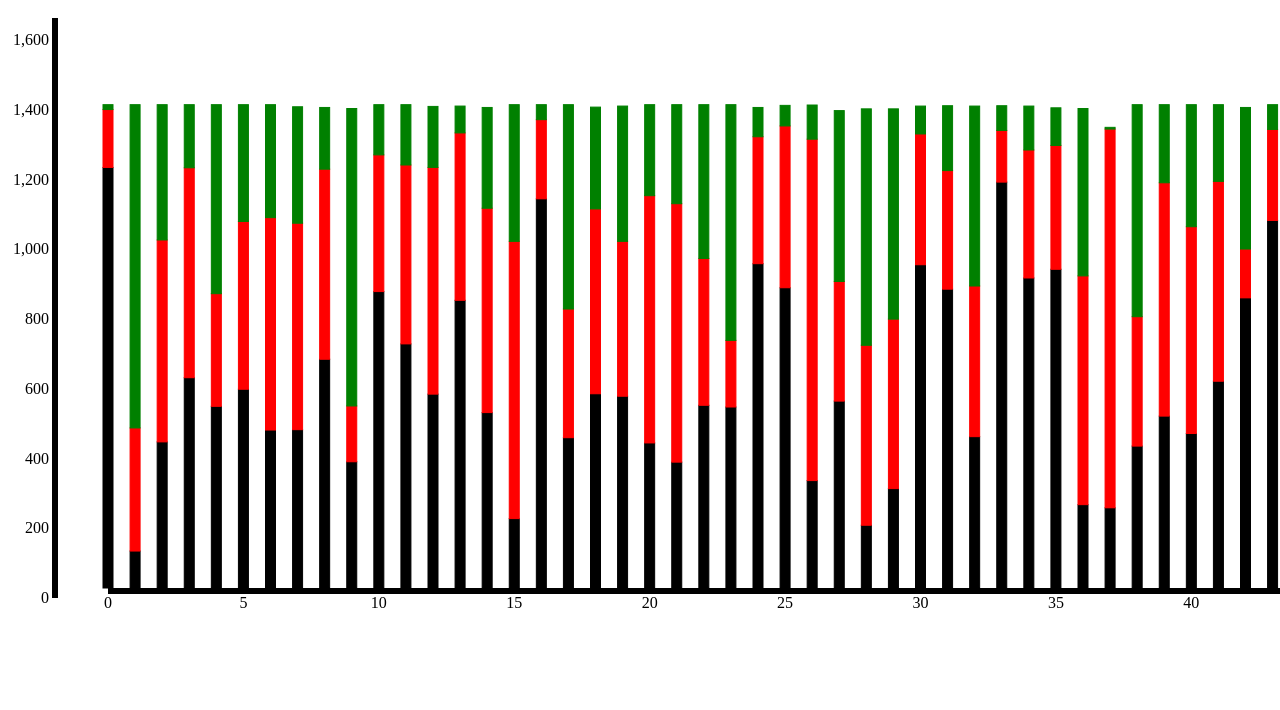
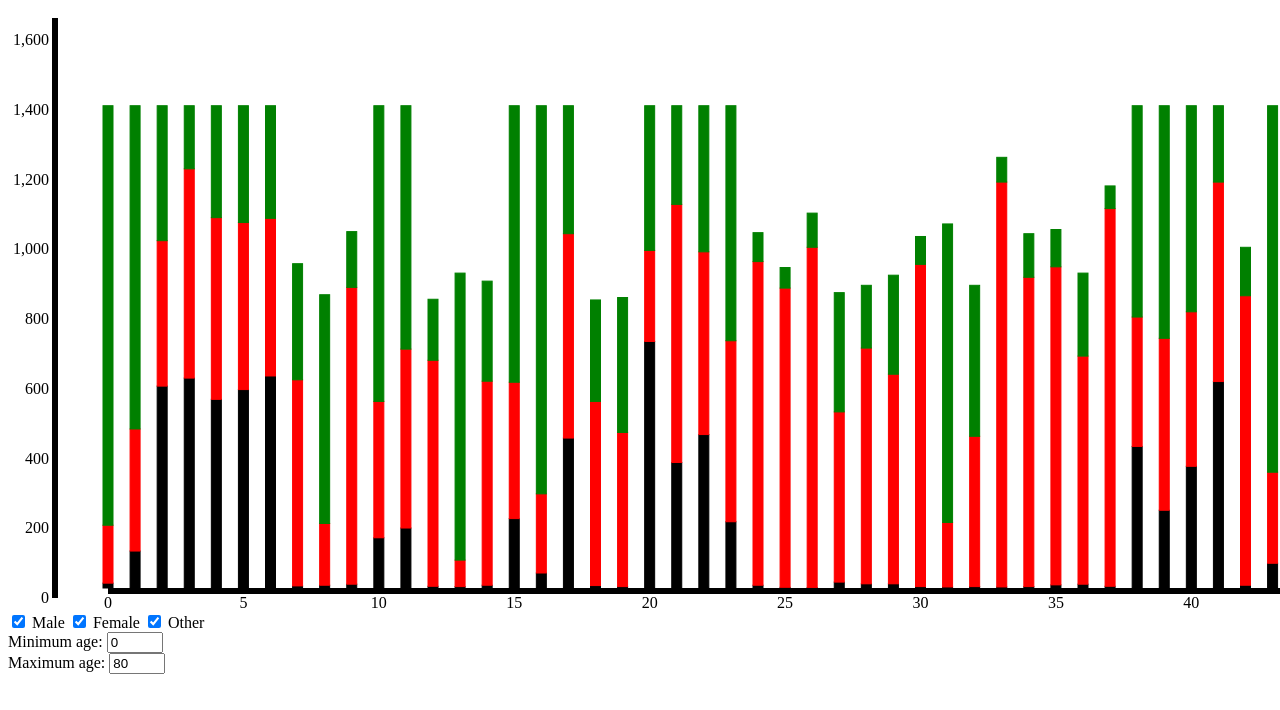
Before and after one commit to jakano/Info-Vis-P5, a plain HTML site: page index.html in a window 1280 px wide. Shown: the top 710 px of the page. Drawn offline with nearby package versions, Linux system fonts and the light colour scheme.

Commit message:
added filtering and fixed ordering

```diff
--- a/index.html
+++ b/index.html
@@ -12,5 +12,10 @@
 <body>
 	<!-- Our graph will be added inside this divider element -->
 	<div id="graph"></div>
+	<input type="checkbox" id="male" checked> Male
+	<input type="checkbox" id="female" checked> Female
+	<input type="checkbox" id="othergender" checked> Other
+	<br>Minimum age: <input type="number" id="minage" min="0" max="80" step="1" value="0" required>
+	<br>Maximum age: <input type="number" id="maxage" min="0" max="80" step="1" value="80" required>
 </body>
 </html>
--- a/script.js
+++ b/script.js
@@ -24,21 +24,53 @@ d3.csv('candy.csv', function(data){
             candies.push(prop);
         }
     }
+
+
+    var svg = d3.select("#graph")
+        .append('svg')
+        .attr('width', width)
+        .attr('height', height);
+
+
+    function update() {
+        var male = d3.select("#male").property("checked");
+        var female = d3.select("#female").property("checked");
+        var other = d3.select("#othergender").property("checked");
+        var minage = parseInt(d3.select("#minage").property("value")) || 0;
+        var maxage = parseInt(d3.select("#maxage").property("value")) || 80;
+
+        if (minage > maxage) {
+            alert("Please choose a valid age range!");
+            return;
+        }
+        filtered = data.filter(function(d){
+            if (d.Q3_AGE >= minage && d.Q3_AGE <= maxage) {
+                if (male && d.Q2_GENDER === "Male") {
+                    return true;
+                }
+                if (female && d.Q2_GENDER === "Female") {
+                    return true;
+                }
+                if (other && d.Q2_GENDER !== "Male" && d.Q2_GENDER !== "Female") {
+                    return true;
+                }
+            }
+            return false;
+        });
+
+        d3.selectAll("svg > *").remove();
+
         var candySums = candies.map(candy => d3.nest()
         .key(d => d[candy])
+        .sortKeys(d3.ascending)
         .rollup(v => v.length)
-        .entries(data));
+        .entries(filtered));
         var xScale = d3.scale.linear()
             .domain([0, candySums.length])
             .range([100, width-100]);
         var yScale = d3.scale.linear()
             .domain([0, data.length * 1.2])
             .range([height- 10, 10]);
-
-    var svg = d3.select("#graph")
-        .append('svg')
-        .attr('width', width)
-        .attr('height', height);
 
         svg.selectAll(".rect1")
             .data(candySums)
@@ -58,9 +90,9 @@ d3.csv('candy.csv', function(data){
             .attr("stroke", "red")
             .attr("fill", "red")
             .attr("x", function (d, i) { return xScale(i) - 5; })
-        .attr("y", function (d) { return yScale(d[1].values + d[0].values) - 10; })
+            .attr("y", function (d) { return yScale(d[2].values + d[0].values) - 10; })
             .attr("width", 10)
-        .attr("height", function (d) { return height - yScale(d[1].values) - 10; });
+            .attr("height", function (d) { return height - yScale(d[2].values) - 10; });
 
         svg.selectAll(".circle3")
             .data(candySums)
@@ -71,7 +103,7 @@ d3.csv('candy.csv', function(data){
             .attr("x", function (d, i) { return xScale(i) - 5; })
             .attr("y", function (d) { return yScale(d[1].values + d[0].values + d[2].values) - 10; })
             .attr("width", 10)
-        .attr("height", function (d) { return height - yScale(d[2].values) - 10; });
+            .attr("height", function (d) { return height - yScale(d[1].values) - 10; });
 
         var xAxis = d3.svg.axis().scale(xScale);
         var yAxis = d3.svg.axis().scale(yScale);
@@ -86,4 +118,9 @@ d3.csv('candy.csv', function(data){
         svg.append("g") // create a group node
         .attr("transform", "translate(50, 0)")
         .call(yAxis);
+    }
+
+    update();
+    d3.selectAll("input").on("change", update);
+
 });
```
Lines whose indentation alone changed are shown as unchanged.
